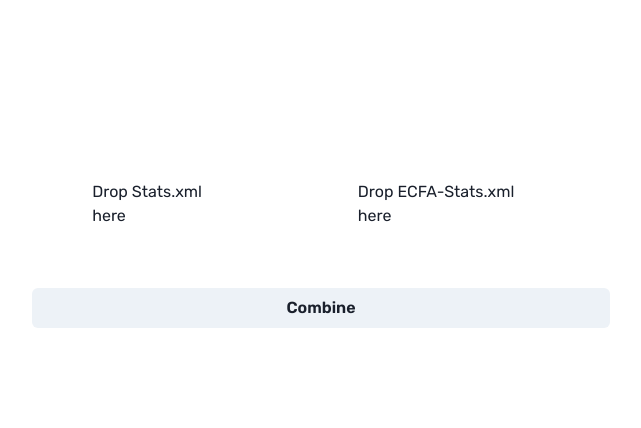
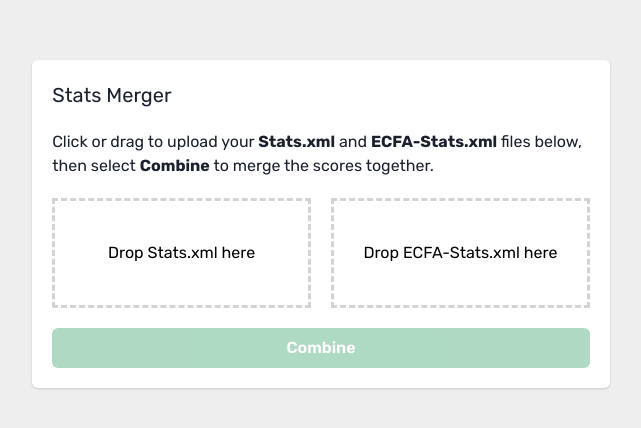
Before and after one commit to adketuri/itg-stats-merge-web, a Next.js app: page / in a window 1280 px wide. Shown: the part 176-604 px from the top of the page, without its empty margins (319-960 px from the left). Built offline with nearby package versions, Linux system fonts and the light colour scheme.

Commit message:
Style the page

```diff
--- a/package.json
+++ b/package.json
@@ -9,12 +9,13 @@
     "lint": "next lint"
   },
   "dependencies": {
+    "@chakra-ui/icons": "^2.1.1",
     "@chakra-ui/next-js": "^2.2.0",
     "@chakra-ui/react": "^2.8.2",
     "@emotion/react": "^11.11.3",
     "@emotion/styled": "^11.11.0",
     "framer-motion": "^10.18.0",
-    "itg-stats-merge": "file:../itg-stats-merge",
+    "itg-stats-merge": "^0.1.0",
     "next": "14.0.4",
     "react": "^18",
     "react-dom": "^18",
--- a/src/app/api/upload/route.ts
+++ b/src/app/api/upload/route.ts
@@ -1,12 +1,7 @@
 import { NextRequest, NextResponse } from "next/server";
 import { combine, parseStatsXml } from "itg-stats-merge"
-import * as fs from "fs"
 
-export async function GET() {
-  return NextResponse.json({ message: "Hello" })
-}
 export async function POST(req: NextRequest) {
-
   const formData = await req.formData();
   const itgFile = formData.get("Stats.xml");
   const ecfaFile = formData.get("ECFA-Stats.xml");
--- a/src/app/layout.tsx
+++ b/src/app/layout.tsx
@@ -8,7 +8,7 @@ export default function RootLayout({
 }) {
   return (
     <html lang='en' className={fonts.rubik.variable}>
-      <body>
+      <body style={{ backgroundColor: "#eee" }}>
         <Providers>{children}</Providers>
       </body>
     </html>
--- a/src/app/page.tsx
+++ b/src/app/page.tsx
@@ -1,22 +1,20 @@
 "use client"
 
 import { FileDrop } from '@/components/file-drop'
-import { Button, Container, Flex } from '@chakra-ui/react'
+import { FILENAMES } from '@/constants';
+import { Button, Container, Flex, Card, CardHeader, CardBody, Text } from '@chakra-ui/react'
 import { useState } from 'react';
 
 export default function Home() {
 
   const submitForm = () => {
-    const formData = new FormData();
-    formData.append("Stats.xml", data["Stats.xml"], "Stats.xml");
-    formData.append("ECFA-Stats.xml", data["ECFA-Stats.xml"], "ECFA-Stats.xml");
+    const body = new FormData();
+    FILENAMES.forEach(filename => body.append(filename, formData[filename], filename))
     fetch("/api/upload", {
       method: "POST",
-      body: formData,
+      body,
     })
-      .then((res) => {
-        return res.blob();
-      })
+      .then((res) => res.blob())
       .then((blob) => {
         const href = window.URL.createObjectURL(blob);
         const link = document.createElement('a');
@@ -31,17 +29,24 @@ export default function Home() {
       })
   };
 
-  const [data, setData] = useState<Record<string, any>>({})
+  const [formData, setFormData] = useState<Record<string, any>>({})
+  const disabled = Object.keys(formData).length < 2
   return (
     <Container display="flex" justifyContent="center" alignItems="center" height="100vh">
-      <Flex direction="column">
-        <Flex>
-          <FileDrop filename="Stats.xml" data={data} setData={setData} />
-          <FileDrop filename="ECFA-Stats.xml" data={data} setData={setData} />
-        </Flex>
-        <Button type="submit" onClick={submitForm}>Combine</Button>
-      </Flex>
-
+      <Card display="flex" >
+        <CardHeader pb={0}>
+          <Text fontSize="xl" mb={5}>Stats Merger</Text>
+          <Text>Click or drag to upload your <strong>Stats.xml</strong> and <strong>ECFA-Stats.xml</strong> files below, then select <strong>Combine</strong> to merge the scores together.</Text>
+        </CardHeader>
+        <CardBody display="flex" flexDir="column" pt={0}>
+          <Flex textAlign="center" gap={5} my={5} flexDir={["column", "row"]}>
+            {FILENAMES.map((filename) =>
+              (<FileDrop key={filename} filename={filename} formData={formData} setFormData={setFormData} />)
+            )}
+          </Flex>
+          <Button type="submit" isDisabled={disabled} colorScheme="green" onClick={submitForm}>Combine</Button>
+        </CardBody>
+      </Card>
     </Container>
   )
 }
--- a/src/components/file-drop.tsx
+++ b/src/components/file-drop.tsx
@@ -1,16 +1,15 @@
-import { Box, Input } from "@chakra-ui/react";
-import { FC, useCallback, useState } from "react"
+import { Box, Flex, Input } from "@chakra-ui/react";
+import { CheckIcon } from "@chakra-ui/icons"
+import { FC, useCallback } from "react"
 import { useDropzone } from "react-dropzone"
 
 interface FileDropProps {
   filename: string,
-  data: Record<string, any>,
-  setData: (data: any) => void
+  formData: Record<string, any>,
+  setFormData: (data: any) => void
 }
 
-export const FileDrop: FC<FileDropProps> = ({ filename, data, setData }) => {
-
-  const [uploaded, setUploaded] = useState(false);
+export const FileDrop: FC<FileDropProps> = ({ filename, formData, setFormData }) => {
 
   const onDrop = useCallback((file: File[]) => {
     console.log("onDrop", file)
@@ -21,13 +20,11 @@ export const FileDrop: FC<FileDropProps> = ({ filename, data, setData }) => {
     reader.onload = () => {
       const binaryStr = reader.result
       console.log(binaryStr)
-      setUploaded(true)
-      setData({ ...data, [filename]: new Blob([binaryStr as ArrayBuffer]) })
+      setFormData({ ...formData, [filename]: new Blob([binaryStr as ArrayBuffer]) })
     }
     reader.readAsArrayBuffer(file[0])
-    // reader.readAsText(file[0])
 
-  }, [data, filename, setData])
+  }, [filename, setFormData, formData])
   const { getRootProps, getInputProps, isDragActive } = useDropzone({
     onDrop, accept: {
       "text/xml": [".xml"]
@@ -35,21 +32,16 @@ export const FileDrop: FC<FileDropProps> = ({ filename, data, setData }) => {
     maxFiles: 1
   })
 
-  let text;
-  if (uploaded) {
-    text = "Uploaded"
-  } else if (isDragActive) {
-    text = "Drag and drop some files here, or click to select files"
-  } else {
-    text = `Drop ${filename} here`
-  }
-
+  const uploaded = filename in formData;
   return (
-    <Box {...getRootProps()} m={10}>
+    <Box {...getRootProps()} py={10} flex={1} border={"3px dashed lightgray"} bgColor={isDragActive ? "lightgreen" : undefined}>
       <Input {...getInputProps({ name: filename, multiple: false, type: "file" })} />
-      <Box m={5}>
-        {text}
-      </Box>
+      <Flex justifyContent="center" alignItems="center">
+        {uploaded && <CheckIcon color="green.500" />}
+        <Box mx={2} color={uploaded ? "green.500" : "black"}>
+          {uploaded ? "Uploaded" : `Drop ${filename} here`}
+        </Box>
+      </Flex>
     </Box>
   )
 }
--- /dev/null
+++ b/src/constants.ts
@@ -0,0 +1 @@
+export const FILENAMES = ["Stats.xml", "ECFA-Stats.xml"]
```
Also changed, not shown: 1 other file (tests, documents, lock files or other folders).
